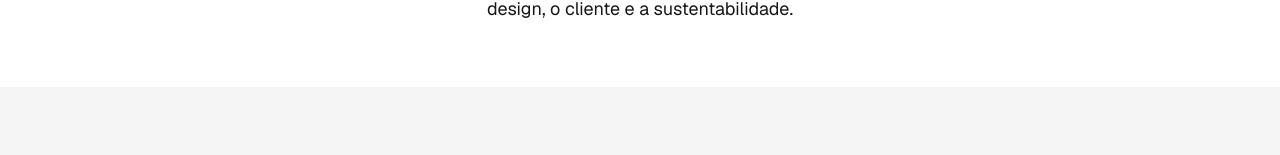
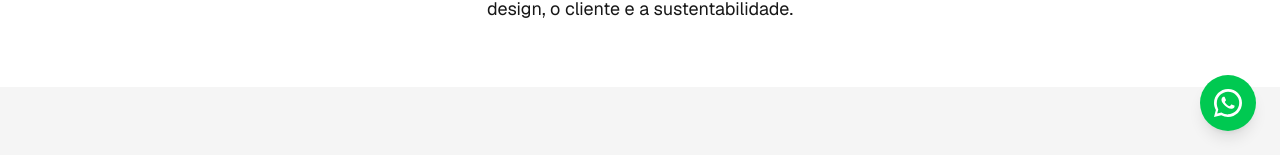
Before and after one commit to lucas-cercal/paskofort-site, a Next.js app: page / in a window 1280 px wide. Shown: the part 645-800 px from the top of the page. Built offline with nearby package versions, Linux system fonts and the light colour scheme.

Commit message:
feat: adiciona chat wpp

```diff
--- a/src/app/page.tsx
+++ b/src/app/page.tsx
@@ -86,6 +86,26 @@ export default function Home() {
           </div>
         </footer>
       </main>
+
+      {/* BOTÃO WHATSAPP FLUTUANTE */}
+      <a
+        href="https://wa.me/5511999999999?text=Olá%2C+gostaria+de+saber+mais+sobre+os+produtos+da+PaskoFort"
+        target="_blank"
+        rel="noopener noreferrer"
+        className="fixed bottom-6 right-6 z-50"
+      >
+        <div className="w-14 h-14 bg-green-500 rounded-full flex items-center justify-center shadow-lg hover:bg-green-600 transition-colors">
+          <svg
+            xmlns="http://www.w3.org/2000/svg"
+            width="28"
+            height="28"
+            fill="white"
+            viewBox="0 0 24 24"
+          >
+            <path d="M20.52 3.48A11.9 11.9 0 0 0 12 0C5.37 0 0 5.37 0 12c0 2.1.55 4.14 1.6 5.95L0 24l6.22-1.6A11.9 11.9 0 0 0 12 24c6.63 0 12-5.37 12-12 0-3.19-1.24-6.2-3.48-8.52zm-8.52 18.3c-1.85 0-3.66-.5-5.23-1.46l-.37-.22-3.69.95.98-3.58-.24-.37A9.52 9.52 0 0 1 2.4 12c0-5.27 4.33-9.6 9.6-9.6 2.57 0 4.98 1 6.8 2.8a9.55 9.55 0 0 1 2.8 6.8c0 5.27-4.33 9.6-9.6 9.6zm5.18-7.55c-.28-.14-1.65-.81-1.9-.9-.26-.1-.45-.14-.64.14-.19.28-.74.9-.9 1.08-.17.19-.33.21-.6.07-.28-.14-1.18-.44-2.24-1.4-.83-.74-1.39-1.66-1.55-1.93-.17-.28-.02-.43.12-.57.13-.13.28-.33.42-.5.14-.17.19-.28.28-.47.09-.19.05-.36-.02-.5-.07-.14-.64-1.54-.88-2.1-.23-.56-.47-.48-.64-.49h-.55c-.18 0-.47.07-.72.33-.25.25-.96.94-.96 2.28 0 1.33.98 2.61 1.12 2.79.14.18 1.94 2.96 4.72 4.15.66.28 1.17.45 1.57.57.66.21 1.26.18 1.74.11.53-.08 1.65-.67 1.89-1.31.23-.63.23-1.17.16-1.29-.07-.12-.25-.2-.53-.34z" />
+          </svg>
+        </div>
+      </a>
     </>
   );
 }
```
